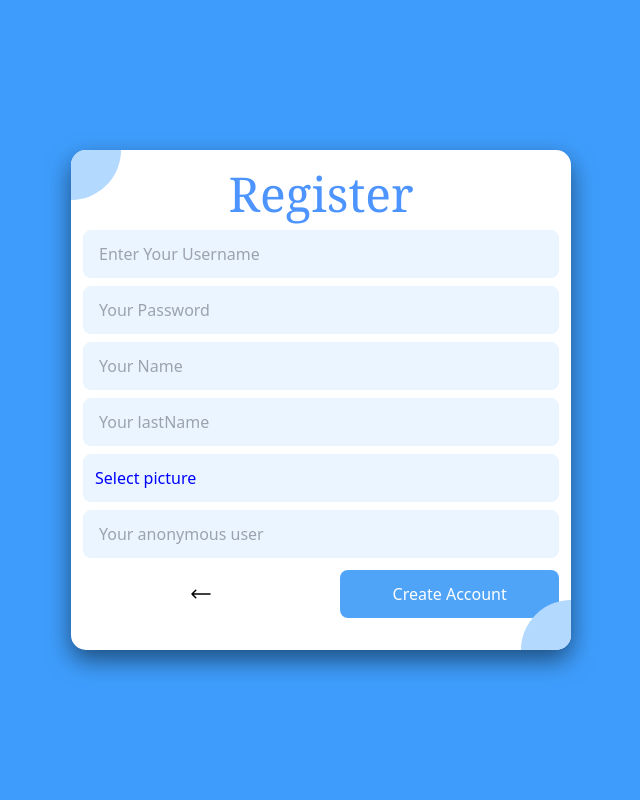
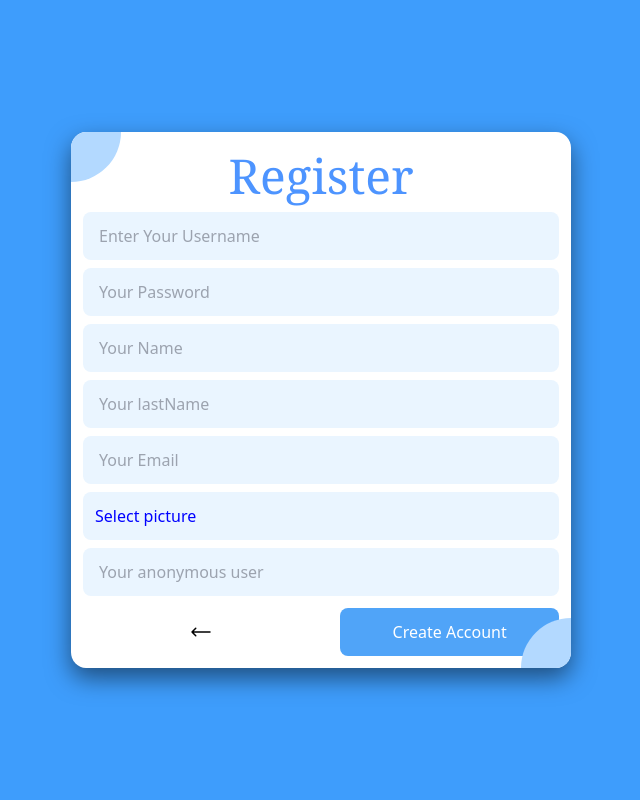
Before and after one commit to rom213/sora_project, a Flask app: page /users/register in a window 1280 px wide. Shown: the whole page, without its empty margins (319-959 px from the left). Run offline with Flask 2, Linux system fonts and the light colour scheme; some libraries are stand-ins or nearby versions.

Commit message:
Add verified account in Sign up for gmail and others thingcitas

```diff
--- a/src/models/entities/User.py
+++ b/src/models/entities/User.py
@@ -25,6 +25,7 @@ class User(UserMixin, db.Model):
     avatar = db.Column(db.String(100), nullable=True)
     group_messages = db.relationship("Group_message", backref="user", lazy=True)
     email = db.Column(db.String(120), unique=True, nullable=True)
+    is_verified = db.Column(db.Boolean, default=False, nullable=False)
 
     def __init__(
         self,
@@ -35,6 +36,8 @@ class User(UserMixin, db.Model):
         lastname="",
         avatar="",
         anonymous_user="",
+        is_verified= False
+
     ):
         self.username = username
         self.password = password
@@ -46,6 +49,7 @@ class User(UserMixin, db.Model):
         self.avatar = avatar
         self.anonymous_user = anonymous_user
         self.email = email
+        self.is_verified = False
 
     def generate_user_id(self):
         code = f"{random.randint(0, 999999999999999):015d}"
--- a/src/routes/users.py
+++ b/src/routes/users.py
@@ -1,4 +1,4 @@
-from flask import Blueprint, render_template, request, redirect, url_for, flash, jsonify
+from flask import Blueprint, render_template, request, redirect, url_for, flash, jsonify, current_app
 from werkzeug.security import generate_password_hash
 from werkzeug.utils import secure_filename
 from flask_login import login_user, logout_user, login_required
@@ -24,13 +24,16 @@ users_bp = Blueprint("users", __name__)
 @users_bp.route("/register", methods=["GET", "POST"])
 def register():
     if request.method == "POST":
+        # Obtener los datos del formulario
         username = request.form.get("username")
         password = request.form.get("password")
         name = request.form.get("name")
         lastname = request.form.get("lastname")
         anonymous_user = request.form.get("anonymous_user")
         avatar = request.files.get("avatar")
+        email = request.form.get("email")
 
+        # Validación del avatar (si hay)
         avatar_filename = None
         if avatar and avatar.filename != "":
             if allowed_file(avatar.filename):
@@ -39,27 +42,42 @@ def register():
                 flash("Invalid file type. Only .png, .jpg, .jpeg, .gif are allowed.")
                 return render_template("auth/register.html")
 
+        # Crear el objeto User
         user = User(
             username=username,
             password=generate_password_hash(password),
+            email = email,
             name=name,
             lastname=lastname,
             avatar=avatar_filename,
             anonymous_user=anonymous_user,
+            is_verified=False  # El usuario no está verificado hasta que confirme el email
         )
 
         try:
+            # Registrar el usuario en la base de datos
             ModelUser.register(user=user)
-            flash("User created successfully!")
+
+            # Enviar correo de verificación
+            send_verification_email(user)
+
+            # Mostrar mensaje para que el usuario verifique su correo
+            flash("User created successfully! Please check your email to verify your account.", "success")
             return redirect(url_for("users.login"))
+
         except Exception as e:
+            # Si ocurre un error, revertir la transacción
             db.session.rollback()
-            flash(f"Error creating user: {str(e)}")
+            flash(f"Error creating user: {str(e)}", "danger")
+
+            # Eliminar el avatar si se había subido
             if avatar_filename:
                 delete_avatar(avatar_filename)
             return render_template("auth/register.html")
 
+    # Mostrar el formulario de registro
     return render_template("auth/register.html")
+
 
 
 @users_bp.route('/update', methods=['GET','POST'])
@@ -107,8 +125,12 @@ def login():
         logged_user = ModelUser.login(user)
 
         if logged_user and logged_user.password:
-            login_user(logged_user)
-            return redirect(url_for("index"))
+            if logged_user.is_verified:
+                login_user(logged_user)
+                return redirect(url_for("index"))
+            else:
+                flash("Please verify your account before logging in.", "warning")
+                return render_template("auth/login.html")
         else:
             flash("Invalid username or password")
             return render_template("auth/login.html")
@@ -203,11 +225,9 @@ def send_email(user):
         "Password Reset Request", recipients=[user.email], sender="MAIL_USERNAME"
     )
 
-    msg.body = f"""To reset your password, please follow the link below:
-{reset_url}
+    msg.body = f"""To reset your password, please follow the link below:{reset_url}
 
-If you didn't request a password reset, please ignore this email.
-"""
+            If you didn't request a password reset, please ignore this email."""
 
     # Enviar el correo
     mail.send(msg)
@@ -259,3 +279,33 @@ def reset_token(token):
         legend="Change Password",
         form=form
     )
+
+
+def send_verification_email(user):
+    token = user.get_token()
+    verification_url = url_for('users.verify_email', token=token, _external=True)
+
+    msg = Message("Verify your account", recipients=[user.email], sender=current_app.config['MAIL_DEFAULT_SENDER'])
+    msg.body = f'''Welcome to our platform,
+
+Please verify your account by clicking the following link:
+{verification_url}
+
+If you did not create this account, please ignore this email.
+'''
+
+    mail.send(msg)
+
+
+
+@users_bp.route('/verify_email/<token>')
+def verify_email(token):
+    user, error = User.verify_token(token)
+    if user:
+        user.is_verified = True
+        db.session.commit()
+        flash("Your account has been verified. You can now log in.", "success")
+        return redirect(url_for('users.login'))
+    else:
+        flash("The verification link is invalid or has expired: {error}", "danger")
+        return redirect(url_for('users.register'))
--- a/src/templates/auth/register.html
+++ b/src/templates/auth/register.html
@@ -39,6 +39,15 @@
                     class="outline-none bg-[#eaf5ff] text-clip rounded-lg h-12 pl-4" type="text" id="lastname"
                     name="lastname" required>
             </div>
+
+            <div class="grid group">
+                <label for="email"
+                    class="text-[#000000a6] pl-3 font-normal hidden group-focus-within:block">Email:</label>
+                <input placeholder="Your Email"
+                    class="outline-none bg-[#eaf5ff] text-clip rounded-lg h-12 pl-4" type="email" id="email"
+                    name="email" required>
+            </div>
+
             <div class="grid group">
                 <div class="bg-[#eaf5ff] rounded-lg h-12 pl-3 flex justify-start items-center">
                     <span id="fileLabel" style="color: blue; cursor: pointer;">Select picture</span>
--- a/src/templates/layout.html
+++ b/src/templates/layout.html
@@ -5,6 +5,7 @@
     <meta charset="UTF-8">
     <meta name="viewport" content="width=device-width, initial-scale=1.0">
     <title> {% block titles %} {% endblock %} </title>
+    <link rel="icon" href="{{ url_for('static', filename='img/icon.jpeg') }}" type="image/jpeg">
     {% block customCss %}
     {% endblock %}
     <script src="https://cdn.tailwindcss.com"></script>
```
Also changed, not shown: src/config.py (+6 -5 lines), src/static/img/icon.jpeg (added), src/static/uploads/WhatsApp_Image_2024-09-16_at_1.10.43_PM.jpeg (added).
